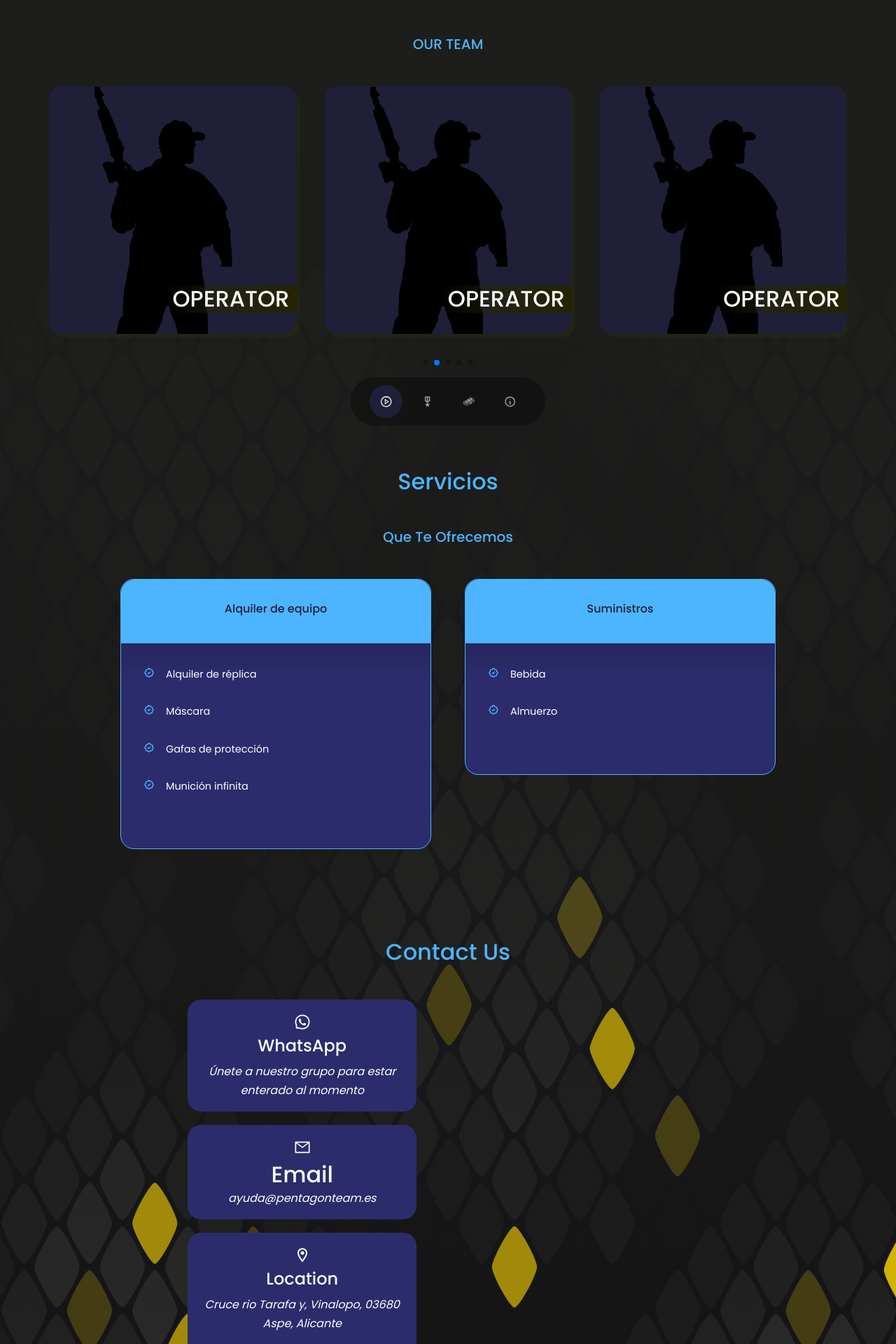
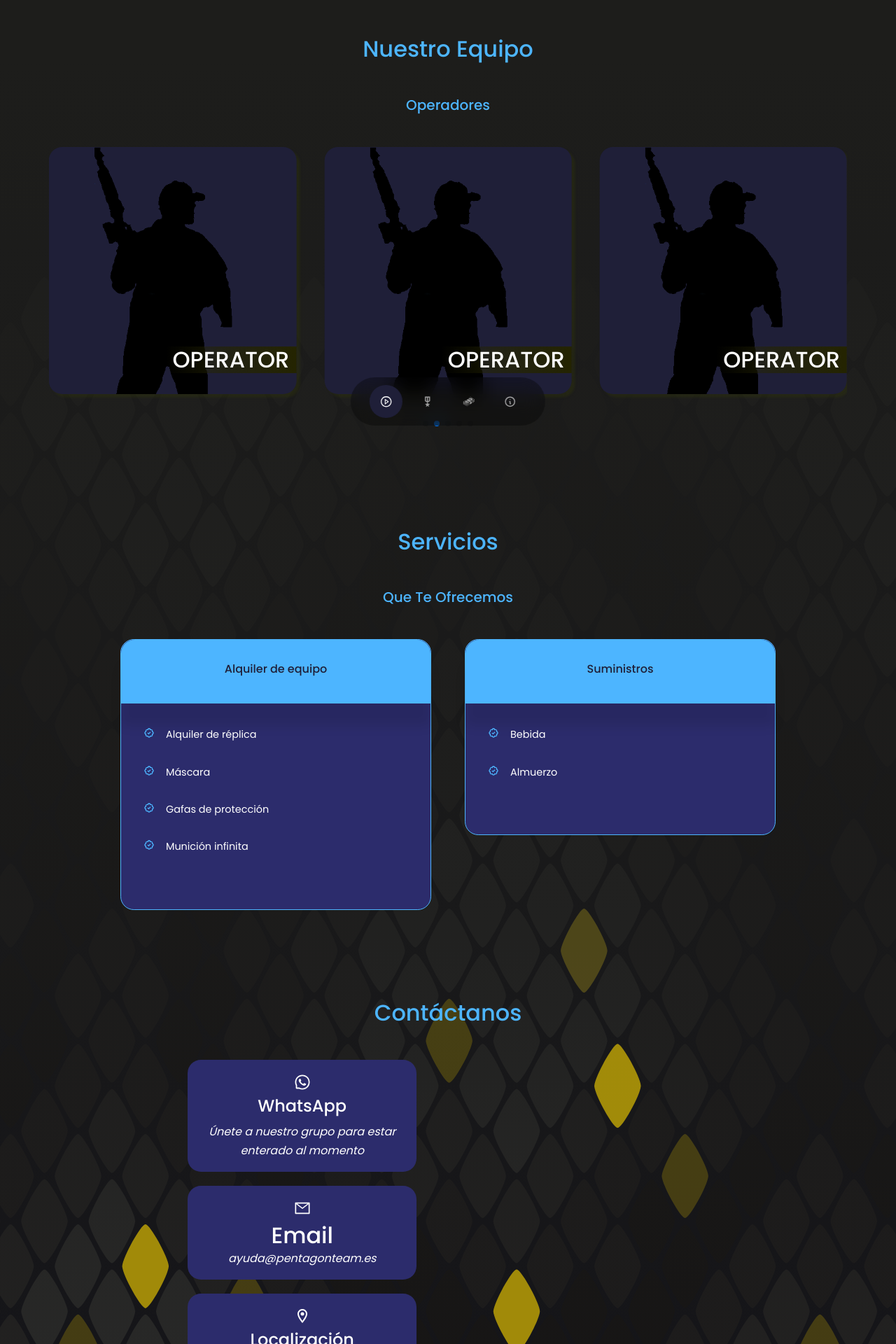
Before and after one commit to aabrilfl13/pentagonteam-website, a React (Create React App) app: page / in a window 1280 px wide. Shown: the part 160-2080 px from the top of the page at 70% size. Built offline with nearby package versions, Linux system fonts and the light colour scheme; grey boxes are pictures that could not be loaded.

Commit message:
Add translate

```diff
--- a/src/components/contact/Contact.js
+++ b/src/components/contact/Contact.js
@@ -9,7 +9,7 @@ export const Contact = () => {
 
 	return (
 		<section id="contact">
-			<h2>Contact Us</h2>
+			<h2>Contáctanos</h2>
 
 			<div className="container contact__container">
 				<div className="contact__options">
@@ -33,7 +33,7 @@ export const Contact = () => {
 					<a href="https://maps.app.goo.gl/dLNtHRnAHeQjow4WA" target="_blank">
 						<article className="contact__option">
 							<MdOutlineLocationOn className="contact__option-icon" />
-							<h4>Location</h4>
+							<h4>Localización</h4>
 							<p>Cruce rio Tarafa y, Vinalopo, 03680 Aspe, Alicante</p>
 
 							<iframe
--- a/src/components/team/Team.js
+++ b/src/components/team/Team.js
@@ -44,7 +44,8 @@ export const Team = () => {
 
 	return (
 		<section id="team">
-			<h5>OUR TEAM</h5>
+			<h2>Nuestro Equipo</h2>
+			<h5>Operadores</h5>
 
 			<Swiper
 				className="container container__team"
```
